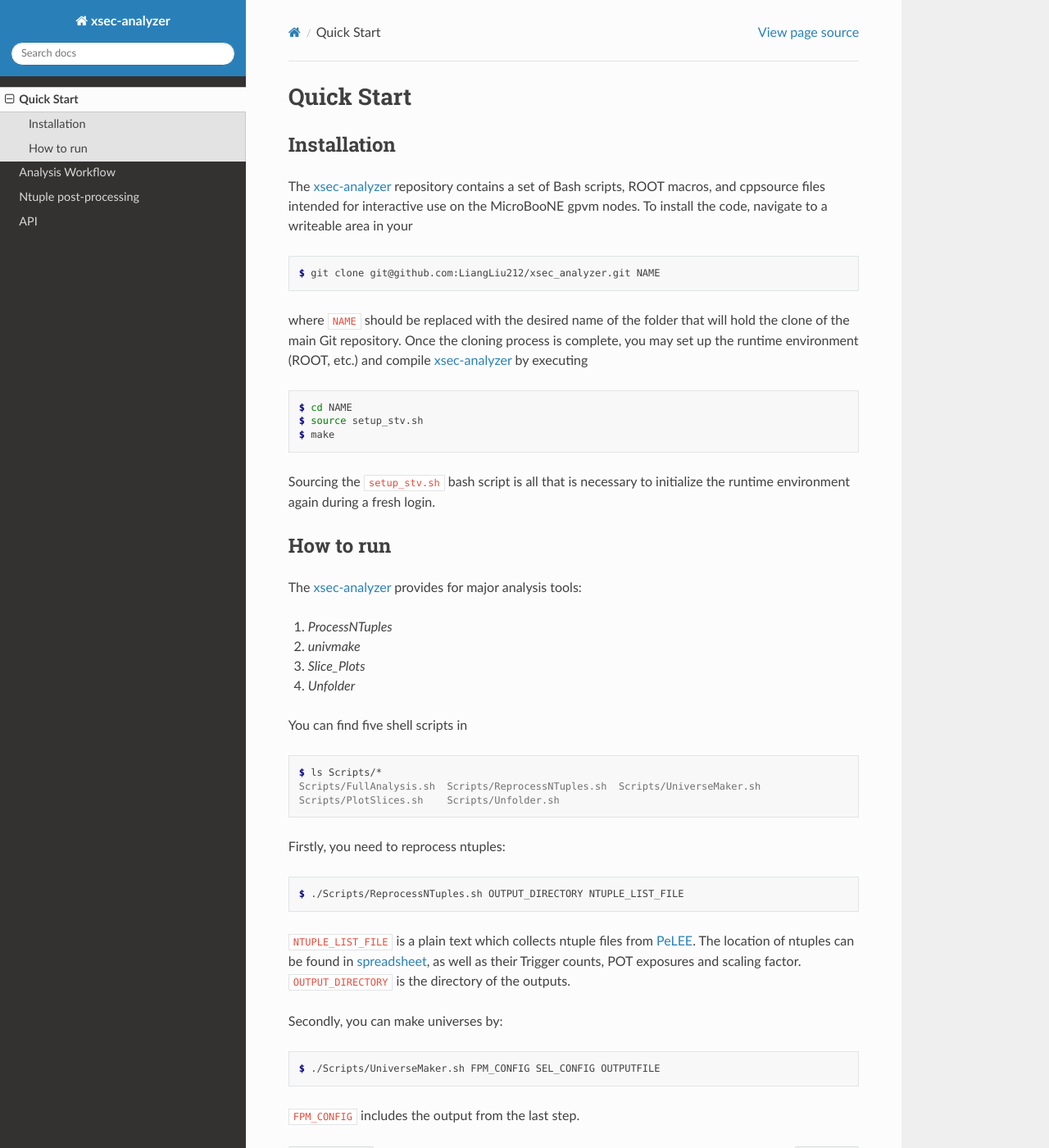
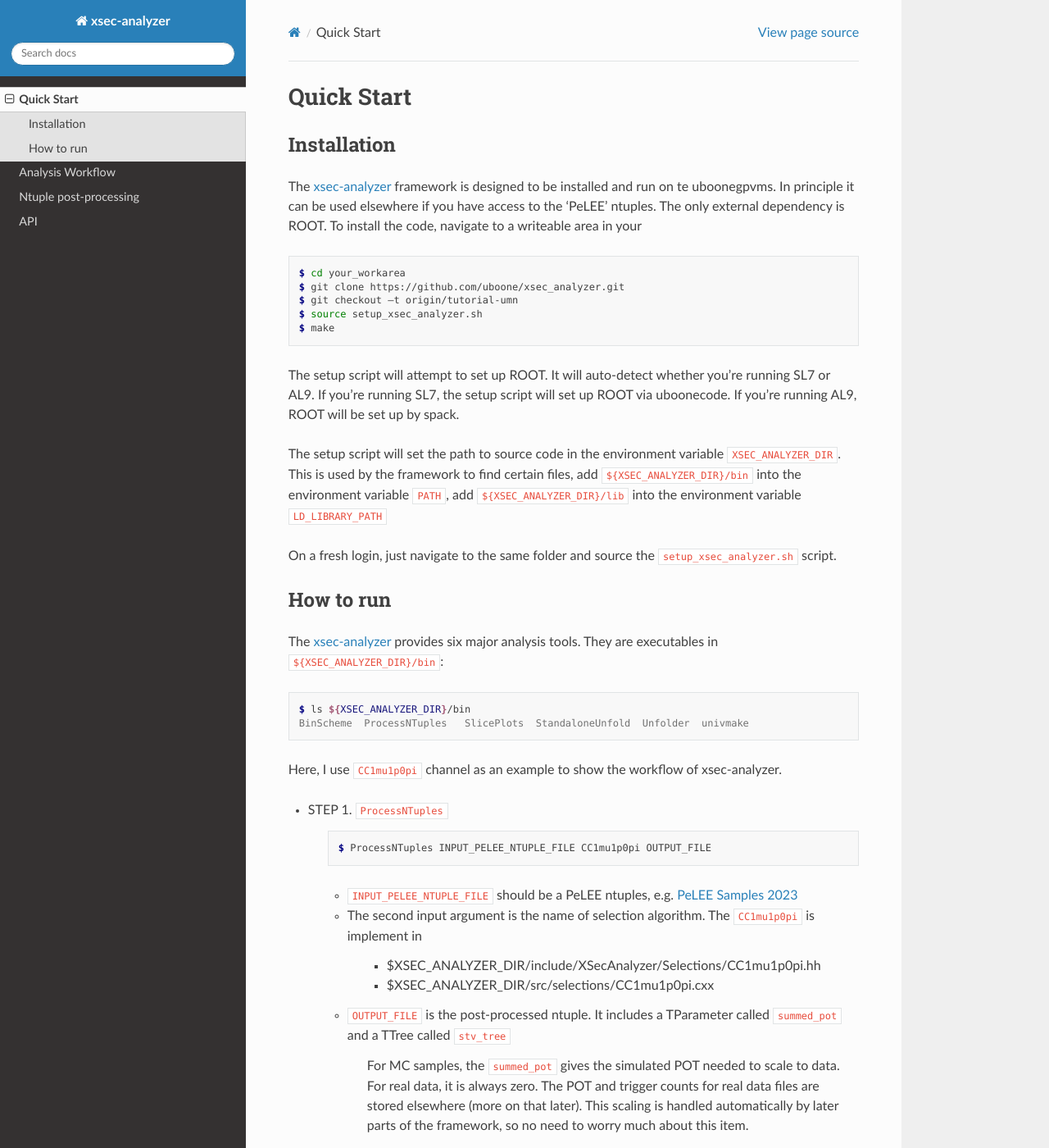
Before and after one commit to LiangLiu212/xsec_analyzer_docs, a Sphinx documentation site: the page built from docs/source/usage.rst, in a window 1280 px wide and 1400 px high. Shown: the whole window at 82% size. Built offline with Sphinx 7.4.7 and the Read the Docs theme 3.1.0, drawn with Linux system fonts in a browser that asks for light colours; some of the changed text lies outside the part shown.

Commit message:
update usage

```diff
--- a/docs/source/usage.rst
+++ b/docs/source/usage.rst
@@ -6,43 +6,77 @@ Quick Start
 Installation
 ------------
 
-The `xsec-analyzer <https://github.com/LiangLiu212/xsec_analyzer/tree/docs>`_ repository contains a set of Bash scripts, ROOT macros, and \cpp\ source files intended for interactive use on the MicroBooNE gpvm nodes. To install the code, navigate to a writeable area in your
+The `xsec-analyzer <https://github.com/LiangLiu212/xsec_analyzer/tree/docs>`_ framework is designed to be installed and run on te uboonegpvms.
+In principle it can be used elsewhere if you have access to the 'PeLEE' ntuples. The only external dependency is ROOT.
+To install the code, navigate to a writeable area in your
+
 
 .. code-block:: console
 
-   $ git clone git@github.com:LiangLiu212/xsec_analyzer.git NAME
+    $ cd your_workarea
+    $ git clone https://github.com/uboone/xsec_analyzer.git
+    $ git checkout –t origin/tutorial-umn
+    $ source setup_xsec_analyzer.sh
+    $ make
 
 
-where ``NAME`` should be replaced with the desired name of the folder that
-will hold the clone of the main Git repository. Once the cloning process is complete, you may set up the runtime environment (ROOT, etc.) and compile `xsec-analyzer <https://github.com/LiangLiu212/xsec_analyzer/tree/docs>`_ by executing
+The setup script will attempt to set up ROOT. It will auto-detect whether you're running SL7 or AL9.
+If you're running SL7, the setup script will set up ROOT via uboonecode. If you're running
+AL9, ROOT will be set up by spack.
 
-.. code-block:: console
+The setup script will set the path to source code in the environment variable ``XSEC_ANALYZER_DIR``. This is
+used by the framework to find certain files, add ``${XSEC_ANALYZER_DIR}/bin`` into the environment variable ``PATH``,
+add ``${XSEC_ANALYZER_DIR}/lib`` into the environment variable ``LD_LIBRARY_PATH``
 
-   $ cd NAME
-   $ source setup_stv.sh
-   $ make
+On a fresh login, just navigate to the same folder and source the ``setup_xsec_analyzer.sh`` script.
 
-Sourcing the ``setup_stv.sh`` bash script is all that is necessary to
-initialize the runtime environment again during a fresh login.
 
 How to run
 ----------
 
 The `xsec-analyzer <https://github.com/LiangLiu212/xsec_analyzer/tree/docs>`_ provides
-for major analysis tools:
-
-1. `ProcessNTuples`
-2. `univmake`
-3. `Slice_Plots`
-4. `Unfolder`
-
-You can find five shell scripts in
+six major analysis tools. They are executables in ``${XSEC_ANALYZER_DIR}/bin``:
 
 .. code-block:: console
 
-    	$ ls Scripts/*
-	Scripts/FullAnalysis.sh  Scripts/ReprocessNTuples.sh  Scripts/UniverseMaker.sh
-	Scripts/PlotSlices.sh    Scripts/Unfolder.sh
+    $ ls ${XSEC_ANALYZER_DIR}/bin
+    BinScheme  ProcessNTuples   SlicePlots  StandaloneUnfold  Unfolder  univmake
+
+Here, I use ``CC1mu1p0pi`` channel as an example to show the workflow of xsec-analyzer.
+
+- STEP 1. ``ProcessNTuples``
+
+    .. code-block:: console
+
+        $ ProcessNTuples INPUT_PELEE_NTUPLE_FILE CC1mu1p0pi OUTPUT_FILE
+
+    - ``INPUT_PELEE_NTUPLE_FILE`` should be a PeLEE ntuples, e.g. `PeLEE Samples 2023 <https://docs.google.com/spreadsheets/d/1dX-W4DGTHeZbJLt2HvwXS4QDNeEwYKveHHSCkVrJcSU/edit?gid=0#gid=0>`_
+
+    - The second input argument is the name of selection algorithm. The ``CC1mu1p0pi`` is implement in
+
+        - $XSEC_ANALYZER_DIR/include/XSecAnalyzer/Selections/CC1mu1p0pi.hh
+        - $XSEC_ANALYZER_DIR/src/selections/CC1mu1p0pi.cxx
+
+    - ``OUTPUT_FILE`` is the post-processed ntuple. It includes a TParameter called ``summed_pot`` and a TTree called ``stv_tree``
+
+        For MC samples, the ``summed_pot`` gives the simulated POT needed to scale to data. For real data, it is always zero. The POT and trigger counts for real data
+        files are stored elsewhere (more on that later). This scaling is handled automatically by later parts of the framework, so
+        no need to worry much about this item.
+
+        Many branches in ``stv_tree`` are copied over directly from the PeLEE ntuples, some
+        are new and analysis-specific.
+        Name is a hold-over from a much older incarnation of the code
+
+- STEP 2. ``BinScheme``
+
+
+
+
+3. `univmake`
+4. `Slice_Plots`
+5. `Unfolder`
+6. `StandaloneUnfold`
+
 
 Firstly, you need to reprocess ntuples:
 
```
